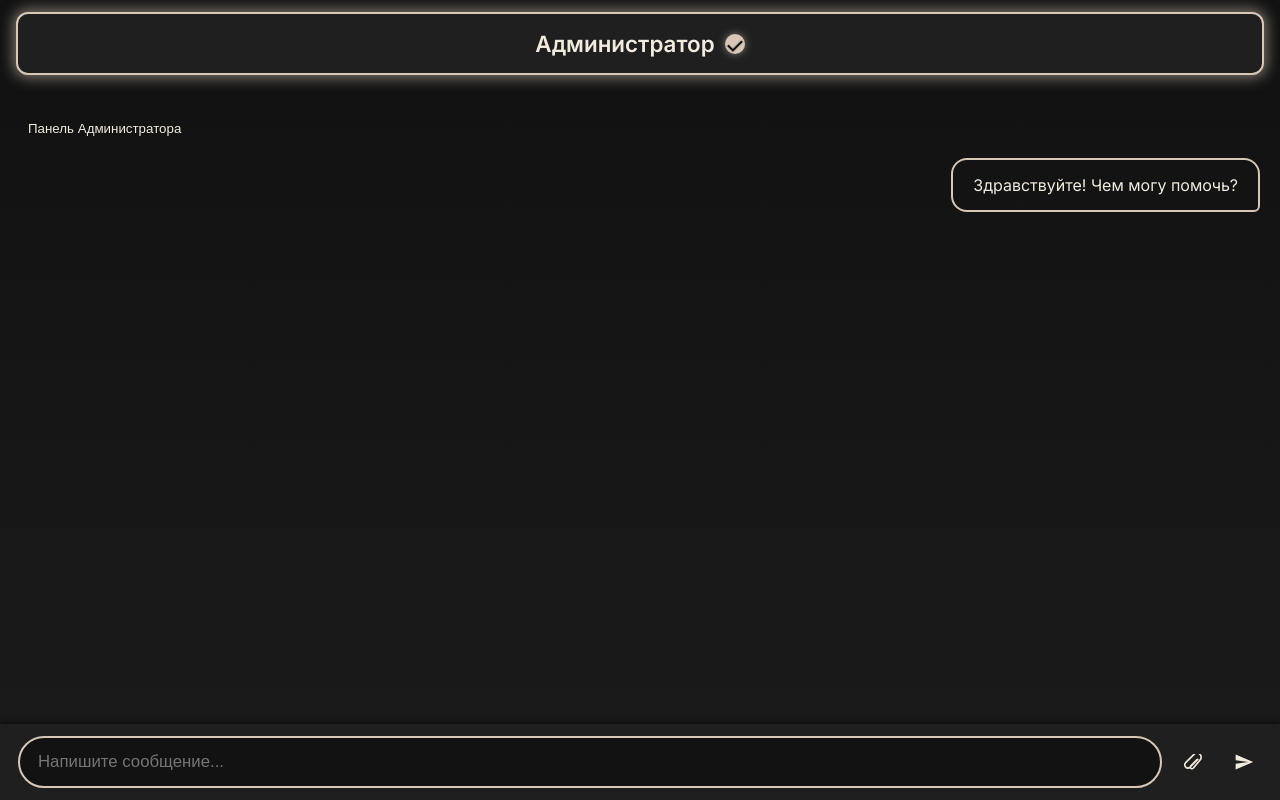
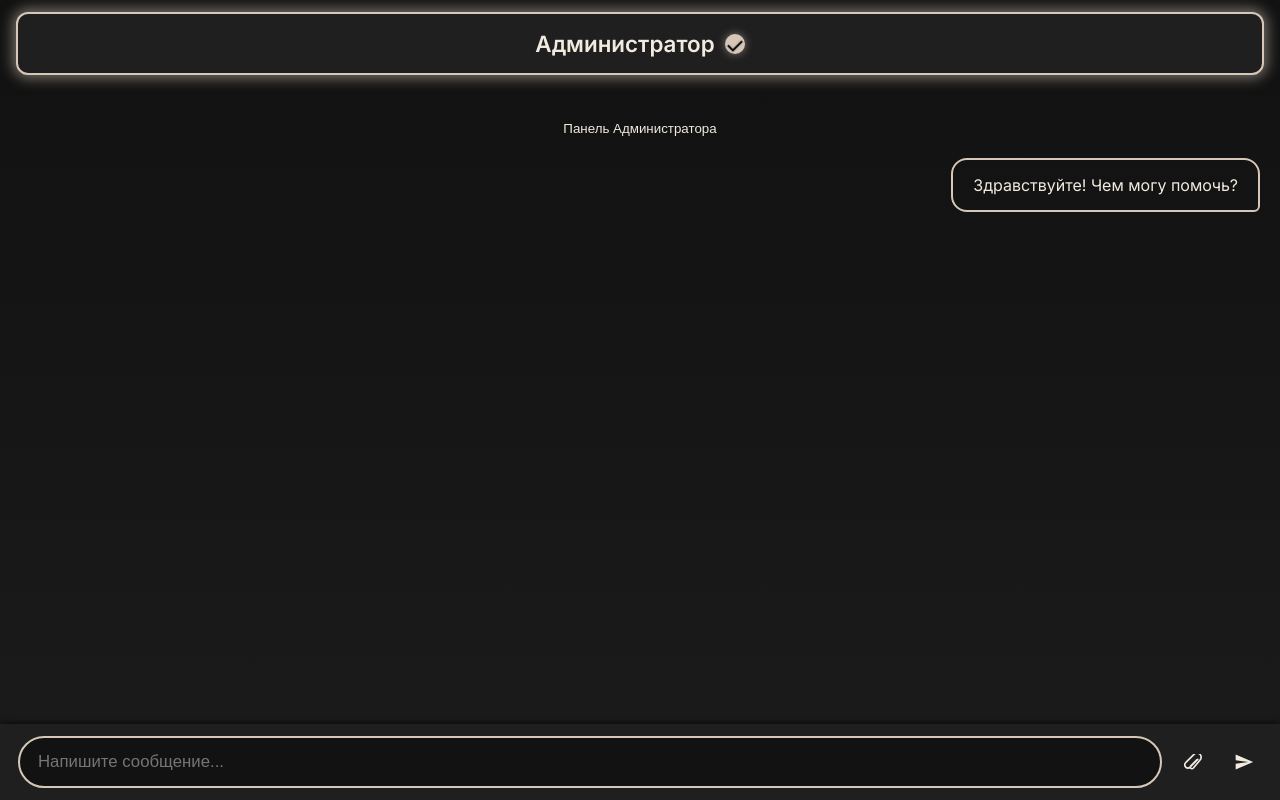
Before and after one commit to acqu1red/tgkprivate, a plain HTML site: page miniapp/index.html in a window 1280 px wide. Drawn offline with nearby package versions, Linux system fonts and the light colour scheme.

Commit message:
Update design and add admin panel functionality

```diff
--- a/miniapp/index.html
+++ b/miniapp/index.html
@@ -168,9 +168,7 @@
     <div id="admin-panel" class="hidden">
         <!-- Admin panel content will be dynamically inserted here -->
     </div>
-    <div id="admin-button-container" class="hidden">
-        <button id="admin-button">Панель Администратора</button>
-    </div>
+    <button id="admin-button">Панель Администратора</button>
     <div class="message admin">Здравствуйте! Чем могу помочь?</div>
   </main>
   <footer>
--- a/miniapp/styles.css
+++ b/miniapp/styles.css
@@ -79,21 +79,7 @@ main {
     margin-top: 10px;
 }
 
-#admin-button-container {
-    position: fixed;
-    bottom: 0;
-    width: 100%;
-    background-color: #2e2e2e;
-    border-top: 1px solid #444;
-    padding: 10px;
-    text-align: center;
-}
-
 #admin-button {
-    width: 90%;
-    max-width: 600px;
-    margin: 0 auto;
-    display: block;
     background-color: #444;
     color: #f5f5f5;
     border: none;
```
